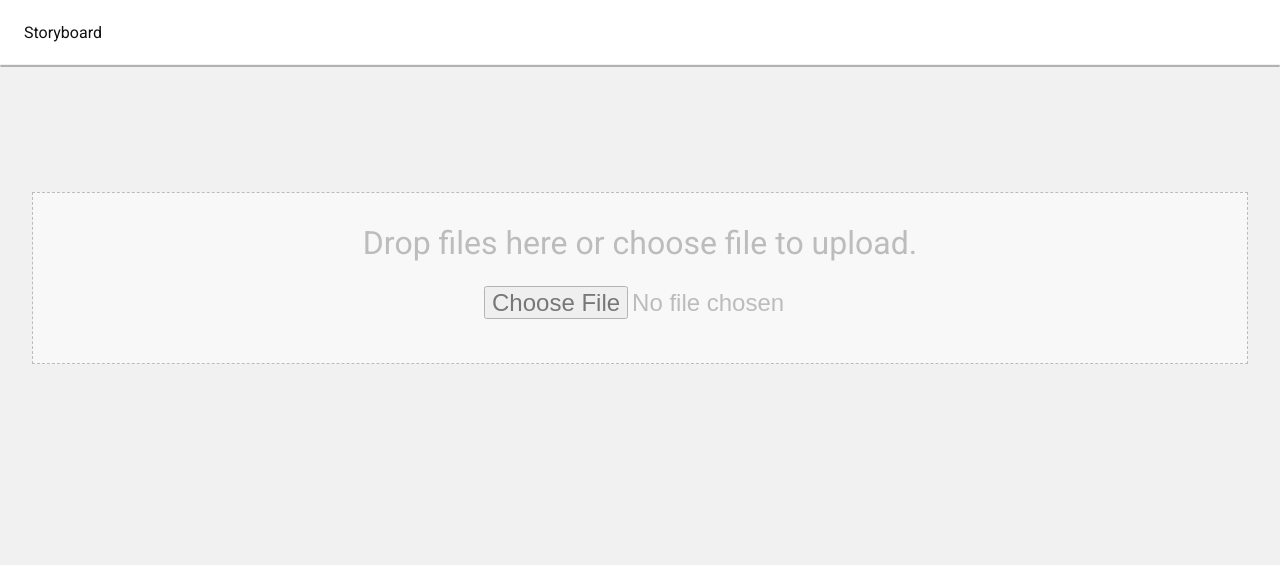
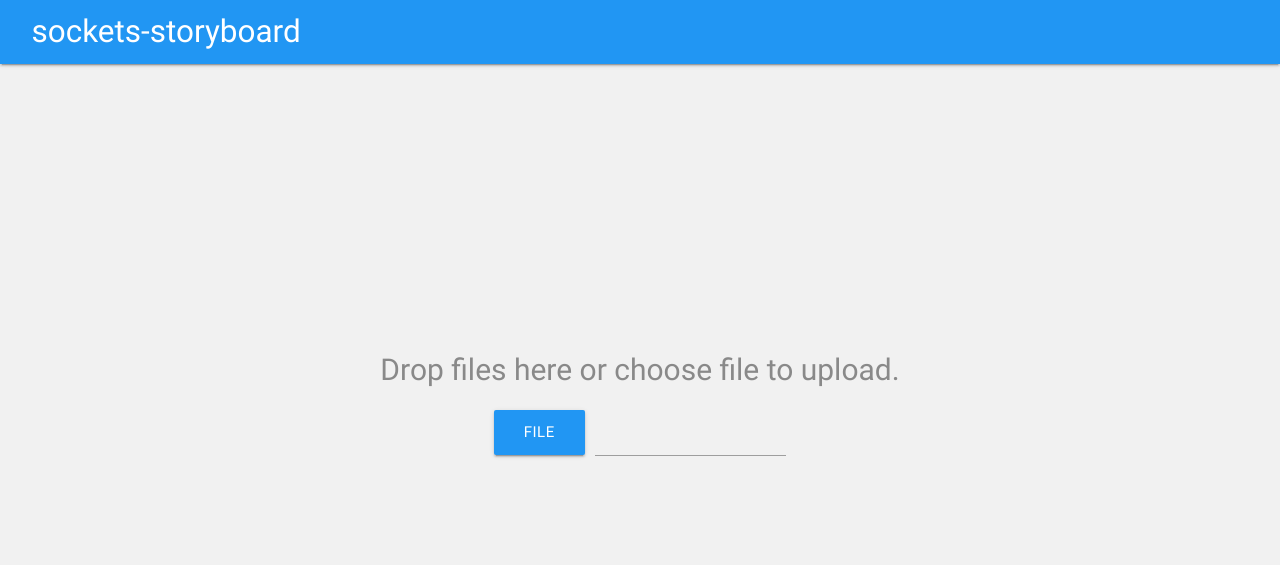
Before and after one commit to libertychisasuro/sockets-storyboard, a website: page index.html in a window 1280 px wide. Drawn offline with nearby package versions, Linux system fonts and the light colour scheme; no server answers.

Commit message:
Added materialize-css

```diff
--- a/index.html
+++ b/index.html
@@ -9,9 +9,8 @@
     <title>Storyboard</title>
 
     <!-- Styles -->
-    <link rel="stylesheet"
-          href="https://fonts.googleapis.com/css?family=Roboto:regular,bold,italic,thin,light,bolditalic,black,medium&amp;lang=en">
-    <link rel="stylesheet" href="https://fonts.googleapis.com/icon?family=Material+Icons">
+    <link rel="stylesheet" href="/node_modules/material-design-icons/iconfont/material-icons.css">
+    <link rel="stylesheet" href="/node_modules/materialize-css/dist/css/materialize.css">
     <link rel="stylesheet" href="/css/main.css">
     <link rel="stylesheet" href="/css/main.css.map">
     <!-- Styles -->
@@ -24,12 +23,19 @@
 <body>
 
     <main id="main">
+        <div class="navbar-fixed">
             <nav>
-        <span id="activity" class="right"></span>
-        <span id="logo" class="left">Storyboard</span>
+                <div class="nav-wrapper blue">
+                    <a href="#" class="brand-logo">sockets-storyboard</a>
+                    <ul id="nav-mobile" class="right hide-on-med-and-down">
+                        <li><a id="activity"></a></li>
+                    </ul>
+                </div>
             </nav>
-
-    <progress id="progress" max="100" value="0">0</progress>
+        </div>
+        <div class="progress">
+            <div class="determinate" id="progress"></div>
+        </div>
 
         <section id="storyboard" class="storyboard">
             <ul id="figures" class="figures flexbox flexbox-row"></ul>
@@ -38,9 +44,17 @@
         <section id="upload" class="upload">
             <div id="upload-content">
                 <div>Drop files here or choose file to upload.</div>
+                <div class="file-field input-field">
                     <form ref='uploadForm' id='uploadForm' action='/upload' method='post' encType="multipart/form-data">
+                        <div class="btn blue">
+                            <span>File</span>
                             <input type="file" id="fileInput" name="fileInput" accept="image/gif, image/jpeg, image/png"/>
+                        </div>
+                        <div class="file-path-wrapper">
+                            <input class="file-path validate" type="text">
+                        </div>
                     </form>
+                </div>
             </div>
         </section>
     </main>
@@ -48,6 +62,5 @@
     <!-- Scripts -->
     <script src="/script.js"></script>
     <!-- Scripts -->
-
 </body>
 </html>
--- a/package.json
+++ b/package.json
@@ -1,7 +1,6 @@
 {
   "name": "sockets-storyboard",
   "version": "0.0.1",
-  "description": "Storyboard collaboration application using Socket.io, NodeJS and ExpressJS.",
   "scripts": {
     "start": "node index.js",
     "test": "mocha"
@@ -16,6 +15,8 @@
     "grunt-sass": "^2.0.0",
     "grunt-svgstore": "^1.0.0",
     "lokijs": "^1.4.3",
+    "material-design-icons": "^3.0.1",
+    "materialize-css": "^0.100.1",
     "socket.io": "^2.0.2",
     "socket.io-client": "^2.0.3",
     "underscore": "^1.8.3"
--- a/script.js
+++ b/script.js
@@ -151,9 +151,7 @@ var Storyboard = (function() {
         xhr.open('post', '/upload', true);
         xhr.upload.onprogress = function (e) {
             if (e.lengthComputable) {
-                var complete = (e.loaded / e.total * 100 | 0);
-                progress.value = complete;
-                console.log('Progress ' + complete + '%');
+                progress.style.width = (e.loaded / e.total * 100 | 0) + '%';
             }
         };
 
@@ -170,7 +168,7 @@ var Storyboard = (function() {
     };
 
     var resetProgress = function() {
-        progress.value = 0;
+        progress.style.width = '0%';
     };
 
     var resetFileInput = function() {
--- a/scss/_nav.scss
+++ b/scss/_nav.scss
@@ -1,17 +1,5 @@
 html {
-  nav {
-    height: 4em;
-    background: $white;
-    width: 100%;
-    position: fixed;
-    z-index: 999;
-    top: 0;
-
-    span {
-      display: block;
-      font-size: 1em;
-      padding: 1em;
-      margin: 0.5em;
-    }
+  .brand-logo {
+    margin-left: 1em;
   }
 }
--- a/scss/_progress.scss
+++ b/scss/_progress.scss
@@ -1,18 +1,15 @@
 html {
-  progress {
-    width: 100%;
-    display: block;
-    height: 0.25em;
-    z-index: 999;
-    position: fixed;
-    top: 4em;
-  }
+  $blue: blue;
+  $green: green;
+  $yellowgreen: yellowgreen;
+  $transparent: transparent;
 
-  progress::-webkit-progress-bar {
-    background: $white;
-  }
+  .progress {
+    margin:0 auto;
+    background-color: $transparent;
 
-  progress::-webkit-progress-value {
-    background: $green;
+    .determinate {
+      background-color: $yellowgreen;
+    }
   }
 }
--- a/scss/_storyboard.scss
+++ b/scss/_storyboard.scss
@@ -4,7 +4,7 @@ html {
     min-height: 10em;
     height: auto;
     width: auto;
-    padding: 5.5em 0 0 0;
+    margin: 2em auto 0 auto;
     box-sizing: border-box;
     background: transparent;
     display: flex;
--- a/scss/_upload.scss
+++ b/scss/_upload.scss
@@ -3,25 +3,25 @@ html {
   section#upload {
     div#upload-content {
       display: block;
+      width: 100%;
+      max-width: 25em;
       box-sizing: border-box;
-      border: 1px dashed $gray;
-      background: $white;
+      background: $light-gray;
       color: $gray;
       -webkit-transition: outline-offset .15s ease-in-out, background-color .15s linear;
       transition: outline-offset .15s ease-in-out, background-color .15s linear;
       text-align: center;
       font-size: 2em;
-      padding: 1em;
-      margin: 1em;
+      padding: 2.5em 1em;
+      margin: 1em auto;
       height: auto;
-      opacity: 0.5;
+      opacity: 1.0;
 
       &.hover {
-        background: $green;
-        border: 1px dashed $white;
+        background: $white;
         border: none;
-        color: $white;
-        opacity: 0.75;
+        color: $gray;
+        opacity: 1.0;
       }
       &:hover {
         @extend .hover;
```
Also changed, not shown: loki/db.json (+1 -1 lines), css/main.css, screenshots/screenshot-1.jpg (deleted), screenshots/screenshot-2.jpg (deleted), screenshots/screenshot-3.jpg (deleted), screenshots/screenshot.png (added), 2 other files. Lines whose indentation alone changed are shown as unchanged.
